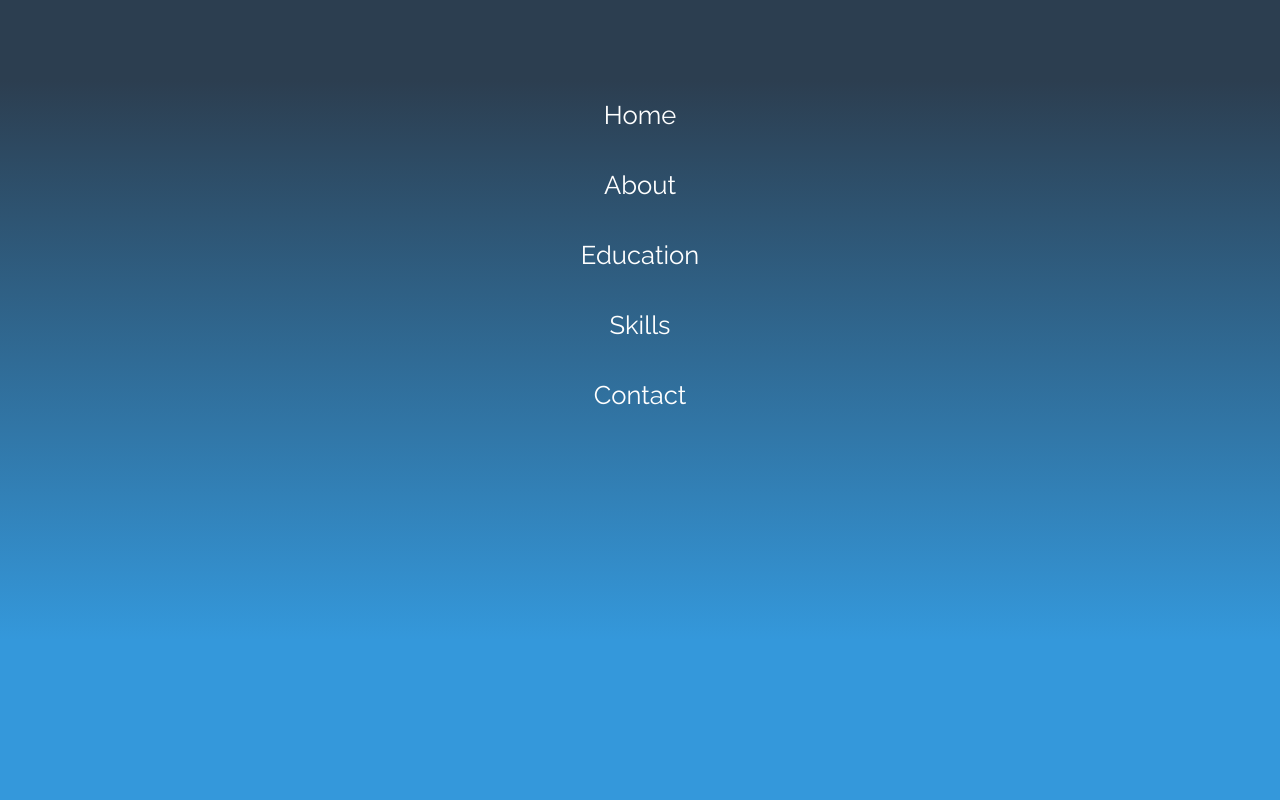
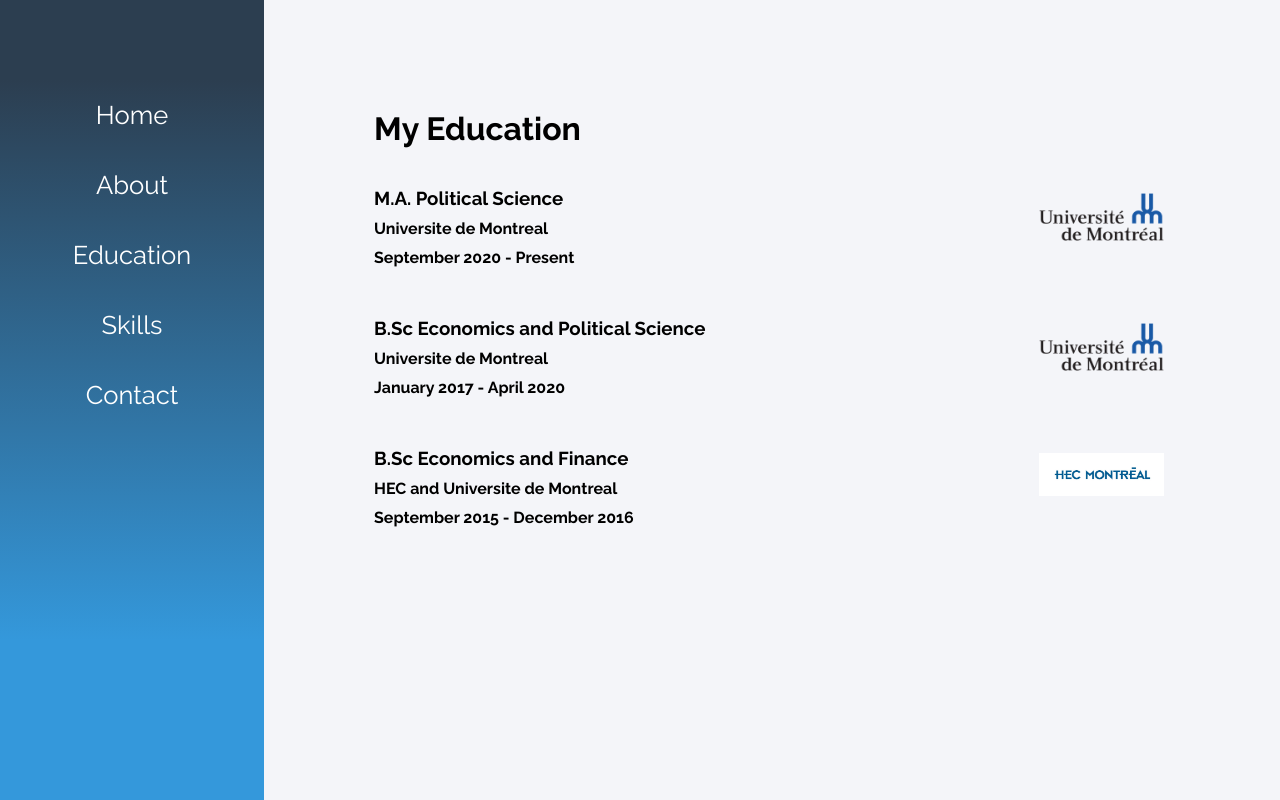
Before and after one commit to Economicsnerd/idriss-portfolio, a React (Create React App) app: page /education in a window 1280 px wide. Built offline with nearby package versions, Linux system fonts and the light colour scheme.

Commit message:
Added logos to education section

```diff
--- a/src/App.css
+++ b/src/App.css
@@ -101,13 +101,22 @@ p {
 .widecard {
   border: 0px solid #9a9b9c;
   display: flex;
+  justify-content: space-between;
   margin: 30px 0px 30px 0px;
+}
+
+.school-logo {
+  width: 125px;
+  height: auto;
+  margin-right: 1rem;
+  margin-top: 1rem;
 }
 .widecard:hover {
   color: #1b1d20;
   background-color: #ffffff;
   box-shadow: 0 10px 20px rgba(0, 0, 0, 0.19), 0 6px 6px rgba(0, 0, 0, 0.23);
 }
+
 .active {
   font-weight: bolder;
 }
--- a/src/App.js
+++ b/src/App.js
@@ -3,6 +3,7 @@ import { BrowserRouter as Router, Route } from 'react-router-dom'
 import Navbar from './components/Navbar'
 import Home from './content/Home'
 import About from './content/About'
+import Education from './content/Education'
 import './App.css'
 
 const App = () => {
@@ -16,6 +17,9 @@ const App = () => {
         <Route exact path="/about">
           <About />
         </Route>
+        <Route exact path="/education">
+          <Education />
+        </Route>
       </div>
     </Router>
   )
--- /dev/null
+++ b/src/components/Card.js
@@ -0,0 +1,22 @@
+import React, { Component } from 'react'
+
+export class Card extends Component {
+    render() {
+        return (
+            <div className="widecard">
+
+                    <div className="compdetfle">
+                    <h3>{this.props.title}</h3>
+                    <h4 className="secondtext">{this.props.where}</h4>
+                    <h4 className="secondtext">{this.props.from} - {this.props.to}</h4>
+                    </div>
+                    <div className="compdetfle">
+                    <img src={this.props.schoolImg} alt="School logo" className="school-logo"/>
+                    </div>
+
+            </div>
+        )
+    }
+}
+
+export default Card;
--- a/src/content/Education.js
+++ b/src/content/Education.js
@@ -0,0 +1,19 @@
+import React, { Component } from 'react'
+import Card from '../components/Card'
+import hecLogo from '../img/HEC.jpg'
+import udemLogo from '../img/Udem.svg.png'
+
+export class Education extends Component {
+    render() {
+        return (
+            <div className="condiv">
+                <h1 className="subtopic">My Education</h1>
+                <Card title = "M.A. Political Science" where="Universite de Montreal" from="September 2020" to="Present" schoolImg={udemLogo}/>
+                <Card title = "B.Sc Economics and Political Science" where="Universite de Montreal" from="January 2017" to="April 2020" schoolImg={udemLogo}/>
+                <Card title = "B.Sc Economics and Finance" where="HEC and Universite de Montreal" from="September 2015" to="December 2016" schoolImg={hecLogo}/>
+            </div>
+        )
+    }
+}
+
+export default Education
```
Also changed, not shown: src/components/Cards.js (deleted), src/img/HEC.jpg (added), src/img/Udem.svg.png (added).
